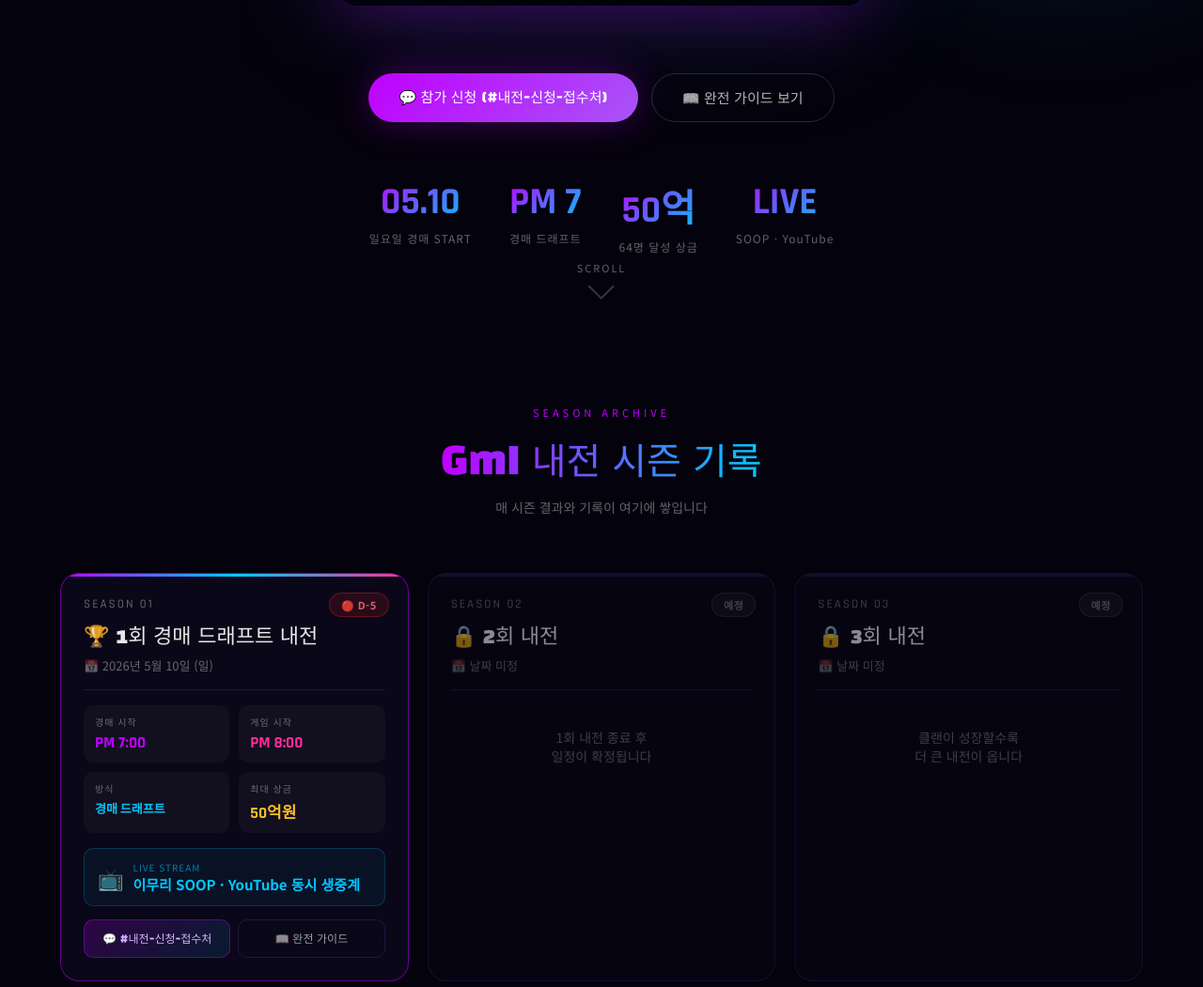
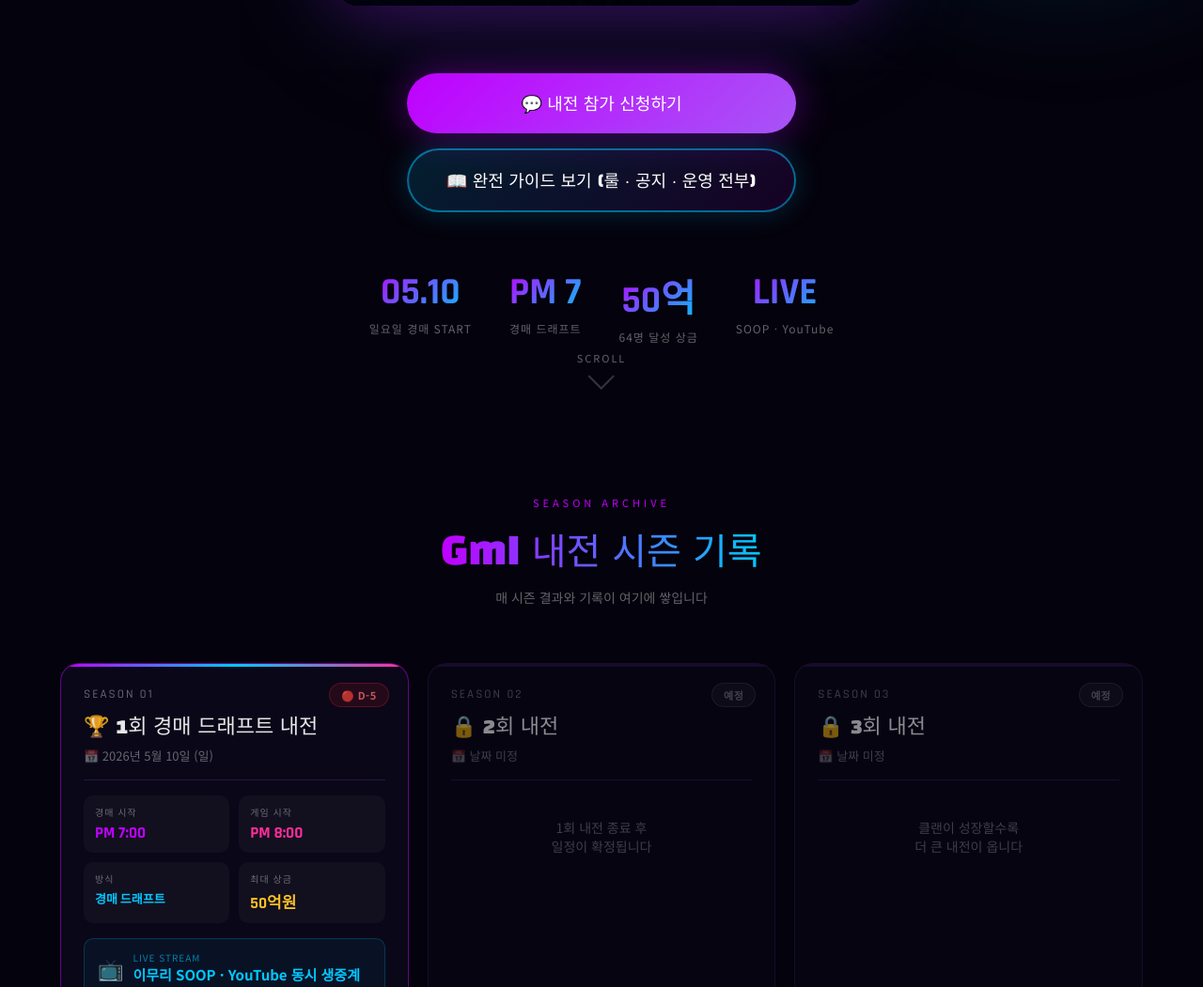
Before and after one commit to shlee9498-dev/GmI-Clanwar, a plain HTML site: page index.html in a window 1280 px wide. Shown: the part 942-1993 px from the top of the page at 94% size. Drawn offline with Linux system fonts and the light colour scheme.

Commit message:
Update index.html

```diff
--- a/index.html
+++ b/index.html
@@ -68,14 +68,18 @@ section{position:relative;z-index:1}
 .hero-title{font-family:'Black Han Sans',sans-serif;font-size:clamp(18px,4vw,32px);
   margin-top:12px;color:rgba(255,255,255,.7);letter-spacing:2px}
 .hero-desc{max-width:560px;font-size:15px;color:var(--muted);line-height:1.9;margin:24px auto 0}
-.hero-btns{display:flex;gap:14px;justify-content:center;flex-wrap:wrap;margin-top:36px}
-.btn-primary{padding:14px 32px;border-radius:50px;background:linear-gradient(135deg,var(--accent),var(--m));
-  color:#fff;font-family:'Black Han Sans',sans-serif;font-size:15px;text-decoration:none;
-  box-shadow:0 0 40px rgba(191,0,255,0.3);transition:all .25s}
-.btn-primary:hover{transform:translateY(-2px);box-shadow:0 0 60px rgba(191,0,255,0.5)}
-.btn-secondary{padding:14px 32px;border-radius:50px;border:1px solid rgba(255,255,255,.15);
-  color:rgba(255,255,255,.7);font-family:'Black Han Sans',sans-serif;font-size:15px;text-decoration:none;transition:all .25s}
-.btn-secondary:hover{border-color:rgba(255,255,255,.4);color:#fff}
+.hero-btns{display:flex;gap:16px;justify-content:center;flex-wrap:wrap;margin-top:36px;flex-direction:column;align-items:center}
+.btn-primary{padding:18px 40px;border-radius:50px;background:linear-gradient(135deg,var(--accent),var(--m));
+  color:#fff;font-family:'Black Han Sans',sans-serif;font-size:18px;text-decoration:none;
+  box-shadow:0 0 40px rgba(191,0,255,0.4);transition:all .25s;width:100%;max-width:420px;text-align:center}
+.btn-primary:hover{transform:translateY(-2px);box-shadow:0 0 70px rgba(191,0,255,0.6)}
+.btn-secondary{padding:18px 40px;border-radius:50px;
+  background:linear-gradient(135deg,rgba(0,200,255,0.15),rgba(191,0,255,0.1));
+  border:2px solid rgba(0,200,255,0.5);
+  color:#fff;font-family:'Black Han Sans',sans-serif;font-size:18px;text-decoration:none;
+  transition:all .25s;width:100%;max-width:420px;text-align:center;
+  box-shadow:0 0 30px rgba(0,200,255,0.2)}
+.btn-secondary:hover{border-color:var(--cyan);box-shadow:0 0 50px rgba(0,200,255,0.4);transform:translateY(-2px)}
 .hero-stats{display:flex;gap:40px;justify-content:center;margin-top:60px;flex-wrap:wrap}
 .hstat{text-align:center}
 .hstat-n{font-family:'Rajdhani',sans-serif;font-size:40px;font-weight:700;
@@ -233,7 +237,7 @@ footer{padding:40px 24px;border-top:1px solid var(--border);text-align:center}
       <a href="#grades" class="nav-link">등급</a>
       <a href="https://shlee9498-dev.github.io/mri-academy/" target="_blank" class="nav-link">MRI Academy</a>
     </div>
-    <a href="https://discord.gg/zmMexcHFp" target="_blank" class="nav-cta">💬 디스코드 입장</a>
+    <a href="https://discord.gg/9RjqdSKw" target="_blank" class="nav-cta">💬 디스코드 입장</a>
   </div>
 </nav>
 
@@ -248,8 +252,8 @@ footer{padding:40px 24px;border-top:1px solid var(--border);text-align:center}
   </div>
 
   <div class="hero-btns">
-    <a href="https://discord.gg/zmMexcHFp" target="_blank" class="btn-primary">💬 참가 신청 (#내전-신청-접수처)</a>
-    <a href="./gmi-final-bible.html" class="btn-secondary">📖 완전 가이드 보기</a>
+    <a href="https://discord.gg/9RjqdSKw" target="_blank" class="btn-primary">💬 내전 참가 신청하기</a>
+    <a href="./gmi-final-bible.html" class="btn-secondary">📖 완전 가이드 보기 (룰 · 공지 · 운영 전부)</a>
   </div>
   <div class="hero-stats">
     <div class="hstat"><div class="hstat-n">05.10</div><div class="hstat-l">일요일 경매 START</div></div>
@@ -306,7 +310,7 @@ footer{padding:40px 24px;border-top:1px solid var(--border);text-align:center}
             </div>
           </div>
           <div class="sc-action">
-            <a href="https://discord.gg/zmMexcHFp" target="_blank" class="sc-btn primary-btn">💬 #내전-신청-접수처</a>
+            <a href="https://discord.gg/9RjqdSKw" target="_blank" class="sc-btn primary-btn">💬 #내전-신청-접수처</a>
             <a href="./gmi-final-bible.html" class="sc-btn">📖 완전 가이드</a>
           </div>
         </div>
@@ -453,7 +457,7 @@ footer{padding:40px 24px;border-top:1px solid var(--border);text-align:center}
   <div class="footer-logo">GmI</div>
   <div style="font-size:12px;color:var(--muted);margin-top:6px">GYMMRIacademy Clan War Portal</div>
   <div class="footer-links">
-    <a href="https://discord.gg/zmMexcHFp" target="_blank" class="footer-link">💬 디스코드 (#내전-신청-접수처)</a>
+    <a href="https://discord.gg/9RjqdSKw" target="_blank" class="footer-link">💬 디스코드 (#내전-신청-접수처)</a>
     <a href="https://www.sooplive.com/station/zmdk1373" target="_blank" class="footer-link">📺 이무리 SOOP</a>
     <a href="https://shlee9498-dev.github.io/mri-academy/" target="_blank" class="footer-link">🎓 MRI Academy</a>
     <a href="#seasons" class="footer-link">🏆 시즌 기록</a>
```
